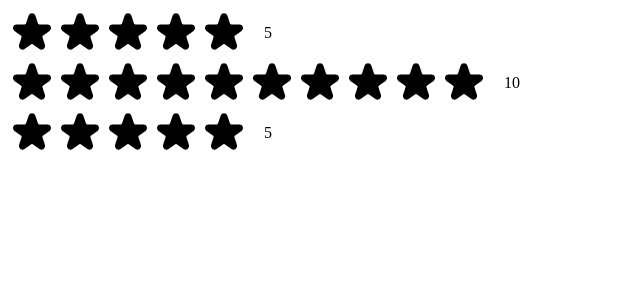
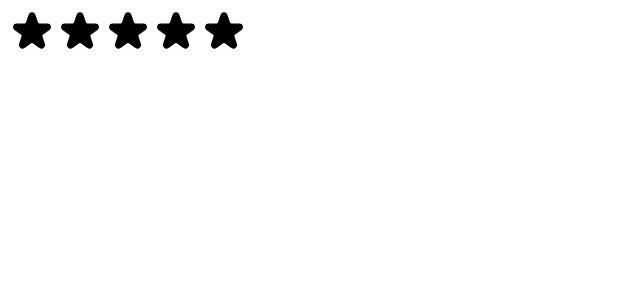
Before and after one commit to soala144/usePopcorn-movie, a React (Vite) app: page / in a window 1280 px wide. Shown: the top 300 px of the page, without its empty margins (0-640 px from the left). Built offline with nearby package versions, Linux system fonts and the light colour scheme.

Commit message:
Made Star component with states

```diff
--- a/src/StarRating.jsx
+++ b/src/StarRating.jsx
@@ -1,4 +1,4 @@
-import React from "react";
+import React, { useState } from "react";
 const containerStyle = {
   display: "flex",
   alignItems: "center",
@@ -14,14 +14,19 @@
   margin: "0",
 };
 const StarRating = ({ maxRating = 5 }) => {
+  const [rating, setRating] = useState(0);
+
+  function handleRating(rate) {
+    setRating(rate);
+  }
   return (
     <div style={containerStyle}>
       <div style={StarContainerStyle}>
         {Array.from({ length: maxRating }, (_, i) => (
-          <Star />
+          <Star key={i} onRate={() => handleRating(i + 1)} />
         ))}
       </div>
-      <p>{maxRating}</p>
+      <p>{rating || ""}</p>
     </div>
   );
 };
@@ -33,9 +38,9 @@
   cursor: "pointer",
 };
 
-function Star() {
+function Star({ onRate }) {
   return (
-    <span role="button" style={starStyle}>
+    <span role="button" style={starStyle} onClick={onRate}>
       <svg
         xmlns="http://www.w3.org/2000/svg"
         viewBox="0 0 20 20"
--- a/src/main.jsx
+++ b/src/main.jsx
@@ -8,7 +8,7 @@
   <StrictMode>
     {/* <App /> */}
     <StarRating maxRating={5} />
-    <StarRating maxRating={10} />
-    <StarRating />
+    {/* <StarRating maxRating={10} />
+    <StarRating /> */}
   </StrictMode>
 );
```
